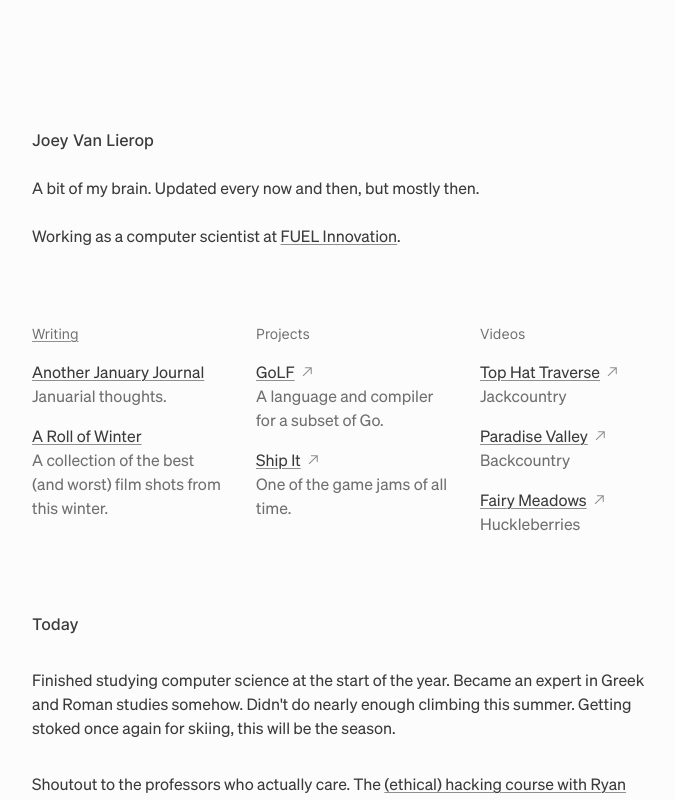
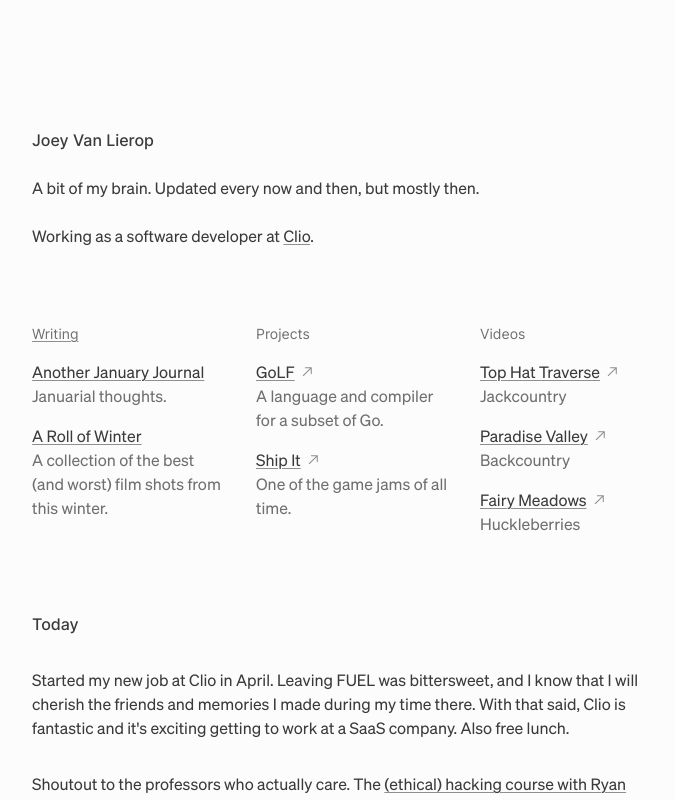
Before and after one commit to joeyvanlierop/joey, a Next.js app: page / in a window 1280 px wide. Shown: the top 800 px of the page, without its empty margins (280-955 px from the left). Built offline with nearby package versions, Linux system fonts and the light colour scheme; a web font is replaced by a local one.

Commit message:
April update

```diff
--- a/app/page.tsx
+++ b/app/page.tsx
@@ -32,12 +32,12 @@ export default async function Home() {
         </p>
 
         <p className="mb-8 animate-enter animate-delay-[240ms]">
-          Working as a computer scientist at{" "}
+          Working as a software developer at{" "}
           <a
-            href="https://www.fuelinnovate.com/"
+            href="https://www.clio.com/ca/"
             target="_blank"
           >
-            FUEL Innovation
+            Clio
           </a>
           .
         </p>
@@ -92,7 +92,7 @@ export default async function Home() {
         </h2>
 
         <p className="animate-enter animate-delay-[600ms]">
-          Finished studying computer science at the start of the year. Became an expert in Greek and Roman studies somehow. Didn't do nearly enough climbing this summer. Getting stoked once again for skiing, this will be the season.
+          Started my new job at Clio in April. Leaving FUEL was bittersweet, and I know that I will cherish the friends and memories I made during my time there. With that said, Clio is fantastic and it's exciting getting to work at a SaaS company. Also free lunch.
         </p>
 
         <p className="animate-enter animate-delay-[600ms]">
--- a/app/writing/[slug]/page.tsx
+++ b/app/writing/[slug]/page.tsx
@@ -64,6 +64,7 @@ async function fetchPost(params) {
       remarkPlugins: [remarkGfm],
       rehypePlugins: [imageMetadata, rehypeUnwrapImages],
     },
+    blockJS: false,
   });
   return {
     data: post.data,
--- a/components/footer.tsx
+++ b/components/footer.tsx
@@ -8,6 +8,10 @@ export function Footer() {
       <div className="flex justify-between items-center w-full max-w-full md:max-w-[640px] px-10 md:px-0">
         <Mood
           history={[
+            {
+            message: "New job new me",
+            date: "2026-05-04",
+            },
             {
             message: "HAPPY NEW YEAR(S)",
             date: "2026-01-01",
```
